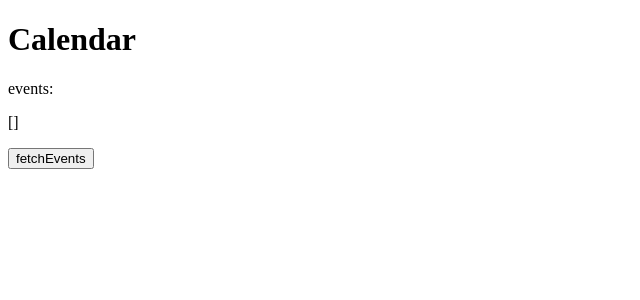
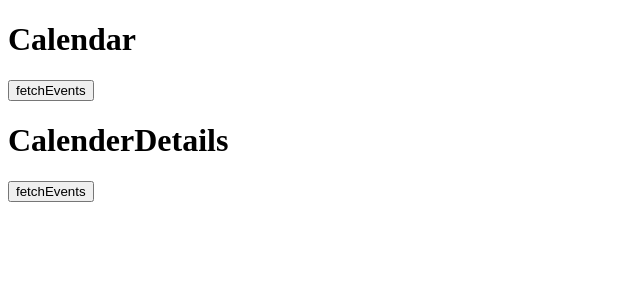
Before and after one commit to uglo1/vue-calender, a Vue app in the folder frontend/: page / in a window 1280 px wide. Shown: the top 300 px of the page, without its empty margins (0-640 px from the left). Built offline with nearby package versions, Linux system fonts and the light colour scheme.

Commit message:
vuexの適用

```diff
--- a/frontend/src/components/Calendar.vue
+++ b/frontend/src/components/Calendar.vue
@@ -1,31 +1,31 @@
 <template>
   <div>
     <h1>Calendar</h1>
-    <p>events:</p>
-    <p>{{ events }}</p>
+    <ul>
+      <li v-for="event in events" :key="event.id">
+        {{ event.name }}
+      </li>
+    </ul>
     <button type="submit" @click="fetchEvents()">fetchEvents</button>
+
+    <CalendarDetails></CalendarDetails>
   </div>
 </template>
 
 <script>
-import axios from 'axios';
+import { mapGetters, mapActions } from 'vuex';
+import CalendarDetails from './CalendarDetails.vue';
 
 export default {
   name: 'Calendar',
-  data: () => ({
-    events: [],
-  }),
+  components: {
+    CalendarDetails,
+  },
+  computed: {
+    ...mapGetters('events', ['events']),
+  },
   methods: {
-    fetchEvents() {
-      axios
-        .get('http://localhost:3000/events')
-        .then((response) => {
-          this.events = response.data;
-        })
-        .catch((error) => {
-          console.error(error);
-        });
-    },
+    ...mapActions('events', ['fetchEvents']),
   },
 };
 </script>
--- /dev/null
+++ b/frontend/src/components/CalendarDetails.vue
@@ -0,0 +1,27 @@
+<template>
+  <div>
+    <h1>CalenderDetails</h1>
+    <div v-for="event in events" :key="event.id">
+      <h2>{{ event.name }}</h2>
+      <p>start: {{ event.start }}</p>
+      <p>end: {{ event.end }}</p>
+      <p>description: {{ event.description }}</p>
+    </div>
+
+    <button type="submit" @click="fetchEvents()">fetchEvents</button>
+  </div>
+</template>
+
+<script>
+import { mapGetters, mapActions } from 'vuex';
+
+export default {
+  name: 'CalendarDetails',
+  computed: {
+    ...mapGetters('events', ['events'])
+  },
+  methods: {
+    ...mapActions('events', ['fetchEvents'])
+  }
+}
+</script>
--- a/frontend/src/store/index.js
+++ b/frontend/src/store/index.js
@@ -1,11 +1,11 @@
 import Vue from 'vue';
 import Vuex from 'vuex';
+import events from './modules/events';
 
 Vue.use(Vuex);
 
 export default new Vuex.Store({
-  state: {},
-  mutations: {},
-  actions: {},
-  modules: {},
+  modules: {
+    events,
+  },
 });
--- /dev/null
+++ b/frontend/src/store/modules/events.js
@@ -0,0 +1,30 @@
+import axios from 'axios';
+
+const apiUrl = 'http://localhost:3000';
+
+const state = {
+  events: []
+};
+
+const getters = {
+  events: state => state.events
+}
+
+const mutations = {
+  setEvents: (state, events) => (state.events = events)
+}
+
+const actions = {
+  async fetchEvents({ commit }) {
+    const response = await axios.get(`${apiUrl}/events`);
+    commit('setEvents', response.data); // mutationの呼び出し
+  }
+}
+
+export default {
+  namespaced: true,
+  state,
+  getters,
+  mutations,
+  actions,
+};
```
